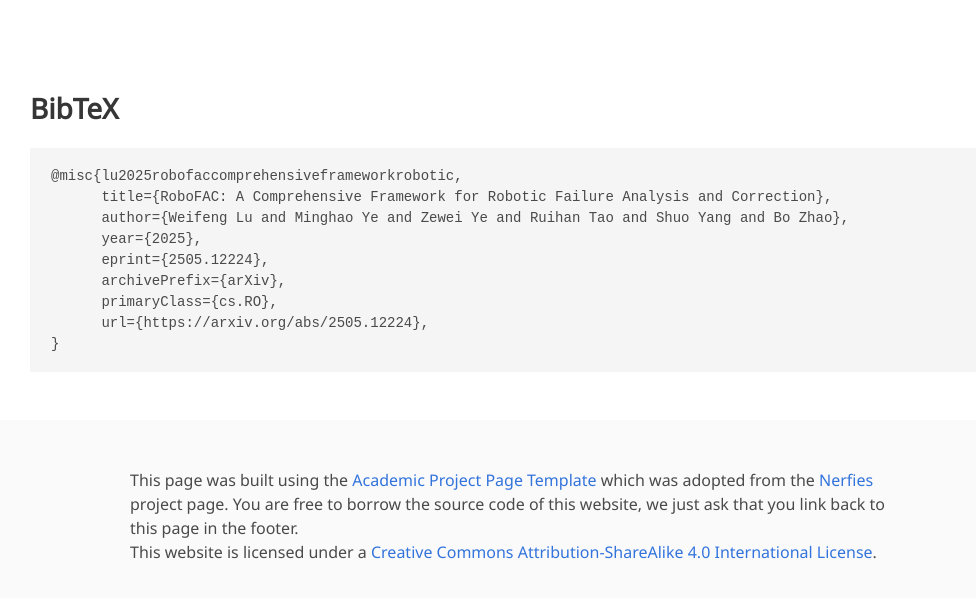
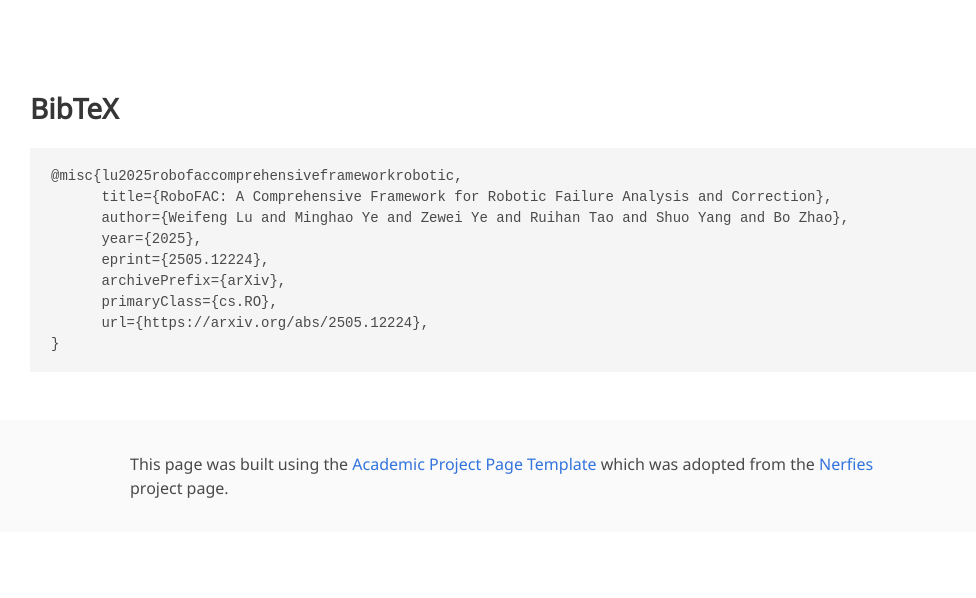
Before and after one commit to MINT-SJTU/RoboFAC.io, a plain HTML site: page index.html in a window 1280 px wide. Shown: the part 6151-6749 px from the top of the page, without its empty margins (130-1106 px from the left). After the commit the page ends 6683 px from the top, so only its background shows below. Drawn offline with nearby package versions, Linux system fonts and the light colour scheme; some icons are missing; a web font is replaced by a local one.

Commit message:
adjust footer

```diff
--- a/index.html
+++ b/index.html
@@ -369,7 +369,7 @@
     </section>
     <!--End BibTex citation -->
 
-    <footer class="footer">
+    <footer class="footer" style="padding: 2rem 0;">
         <div class="container">
             <div class="columns is-centered">
                 <div class="column is-8">
@@ -380,10 +380,6 @@
                                 href="https://github.com/eliahuhorwitz/Academic-project-page-template"
                                 target="_blank">Academic Project Page Template</a> which was adopted from the <a
                                 href="https://nerfies.github.io" target="_blank">Nerfies</a> project page.
-                            You are free to borrow the source code of this website, we just ask that you link back to
-                            this page in the footer. <br> This website is licensed under a <a rel="license"
-                                href="http://creativecommons.org/licenses/by-sa/4.0/" target="_blank">Creative
-                                Commons Attribution-ShareAlike 4.0 International License</a>.
                         </p>
 
                     </div>
```
